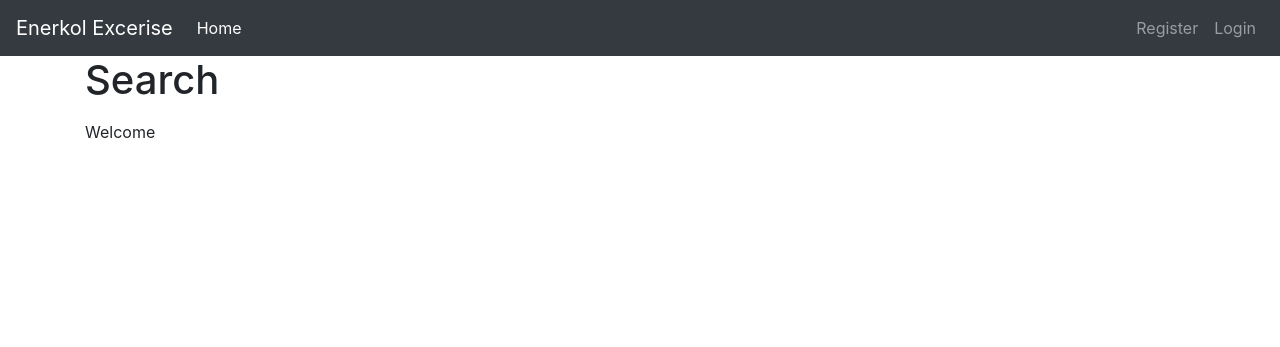
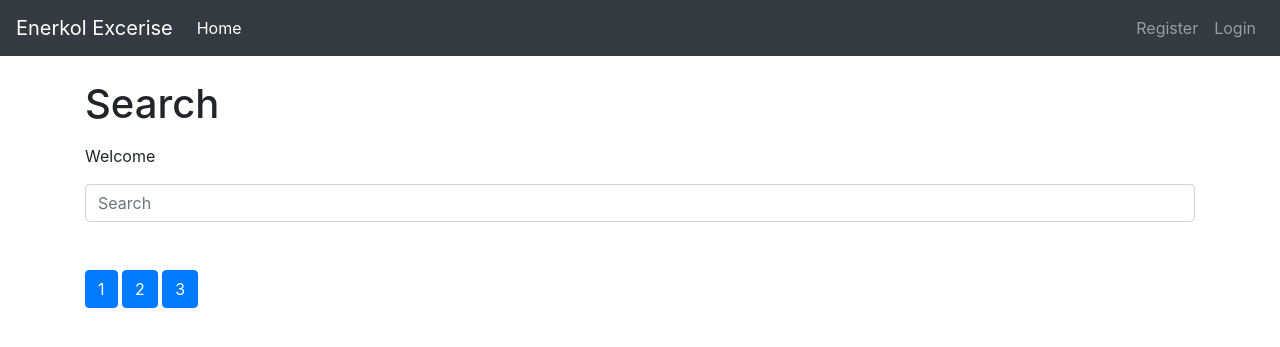
Before and after one commit to enan789/EnerKnolExcercise, a Flask app: template templates/search.html in a window 1280 px wide. Shown: the top 347 px of the page. Run offline with Flask 2, Linux system fonts and the light colour scheme; the template is opened without the code that fills it, so the values that code supplies are empty; some libraries are stand-ins or nearby versions.

Commit message:
list links and pagination added

```diff
--- a/app.py
+++ b/app.py
@@ -5,6 +5,8 @@ from flask_mysqldb import MySQL
 from wtforms import Form, StringField, TextAreaField, PasswordField, validators
 from passlib.hash import sha256_crypt
 from functools import wraps
+from elasticsearch import Elasticsearch
+import json
 
 app = Flask(__name__)
 app.config['SQLALCHEMY_DATABASE_URI'] = "mysql://root:wordpass@localhost/flaskapp"
@@ -13,6 +15,7 @@ db = SQLAlchemy(app)
 app.config['MONGO_DBNAME'] = "items"
 app.config['MONGO_URI'] = "mongodb://testing:1234@ds149934.mlab.com:49934/items"
 mongo = PyMongo(app)
+es = Elasticsearch('localhost:9200',use_ssl=False,verify_certs=True)
 
 class User(db.Model):
     __tablename__ = 'users'
@@ -33,6 +36,15 @@ class User(db.Model):
 
     def __repr__(self):
         return '<User %r>' % self.username
+
+class Item():
+    _id = ''
+    name = ''
+    description = ''
+    def __init__(self,_id,name,description):
+        self._id = _id
+        self.name = name
+        self.description = description
 
 
 #new_user = User('John', 'Doe', 'aDeer','aDeer@gmail.com', 'aFemaleDeer')
@@ -86,7 +98,7 @@ def login():
 
                 flash('You are now logged in', 'success')
                 print('suceeded')
-                return redirect(url_for('search'))
+                return redirect('list/1')
             else:
                 error = 'Invalid login'
                 print('invalid password')
@@ -114,12 +126,33 @@ def logout():
     flash('You are now logged out, error')
     return redirect(url_for('login'))
 
-@app.route('/search')
+def paginate_data(array,page_size,page):
+    return array[page_size*(page-1):page_size*page]
+
+@app.route('/list/<int:page>')
 @is_logged_in
-def search():
+def search(page):
     itemsDB = mongo.db.EnerknolVals
     items = itemsDB.find()
-    return render_template('search.html', items =items)
+    page_size = 3;
+    itemsES = []
+    #for item in items:
+    #    itemsES.append({ '_id' : str(item['_id'].ObjectId()), 'name' : item['name'], 'description' : item["description"]})
+    #res = es.index(index="test-index", doc_type='document', id=1, body=itemsES)
+    #res = es.get(index="test-index", doc_type='document', id=1)
+
+    #es.indices.refresh(index="test-index")
+
+    #res = es.search(index="test-index", body={"query": {"match_all": {}}})
+    #print("Got %d Hits:" % res['hits']['total'],file=sys.stdout)
+    return render_template('search.html', items = paginate_data(items,page_size,page), page_size= page_size)
+    #return render_template('search.html', items = res['hits']['hits'])
+
+@app.route('/item_page')
+@is_logged_in
+def item_page():
+    val = request.args.get('val', None)
+    return render_template('item_page.html', val=val)
 
 if __name__ == '__main__':
     app.secret_key='skeletonk!'
--- a/templates/search.html
+++ b/templates/search.html
@@ -1,16 +1,29 @@
 {% extends 'layout.html' %}
 
 {% block body %}
+</br>
 <h1> Search </h1>
 <p>
   <div>Welcome {{session.username}}</div>
-  <div>{{items.Length}} </div>
+  <div>{{items.length}} </div>
 </p>
 
+
+<div class="input-group-btn">
+      <input class="form-control" type="text" placeholder="Search" class>
+</div>
+</br>
+
 {% for item in items %}
-  <div class="border">
-    <p>{{item["name"]}}</p>
-  </div>
+    <h3 class="list-group-item"><a target="blank" href="{{ url_for('item_page', val=item) }}">{{item["name"]}}</a></h3>
 {% endfor %}
+</br>
+
+<div>
+
+  <a class="btn btn-primary" href="/list/1" role="button">1</a>
+  <a class="btn btn-primary" href="/list/2" role="button">2</a>
+  <a class="btn btn-primary" href="/list/3" role="button">3</a>
+</div>
 
 {% endblock %}
```
Also changed, not shown: templates/item_page.html (added, +7 -0 lines).
